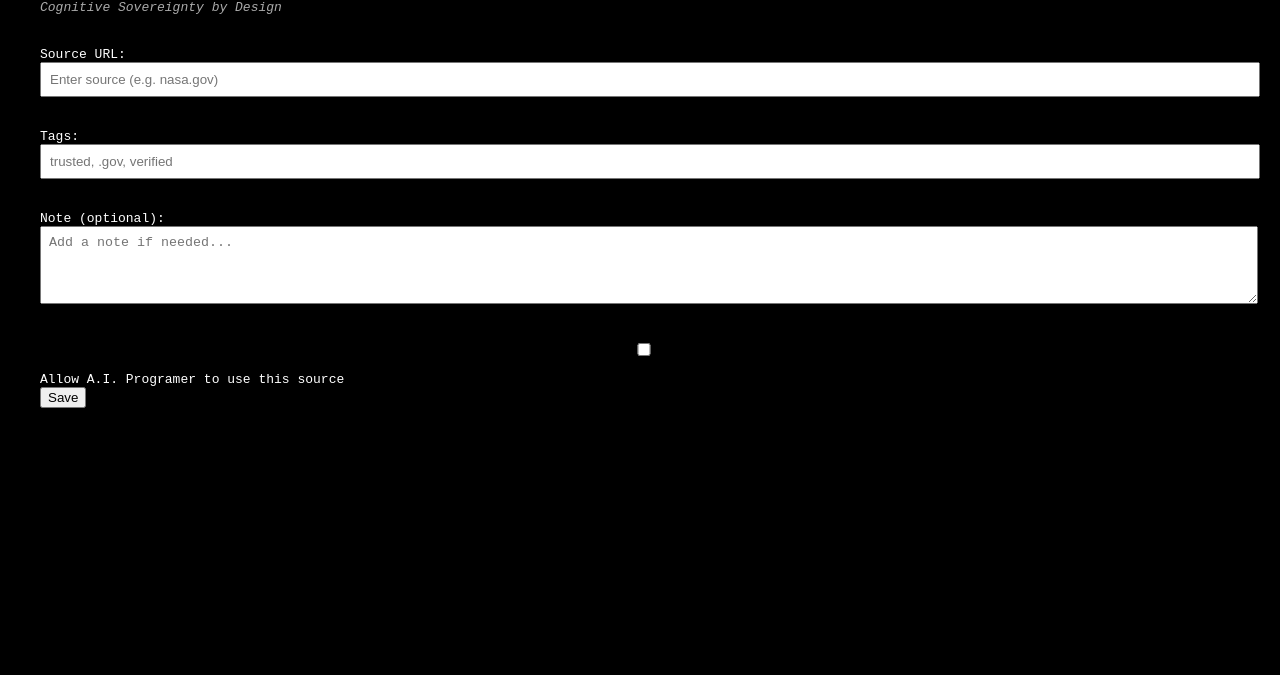
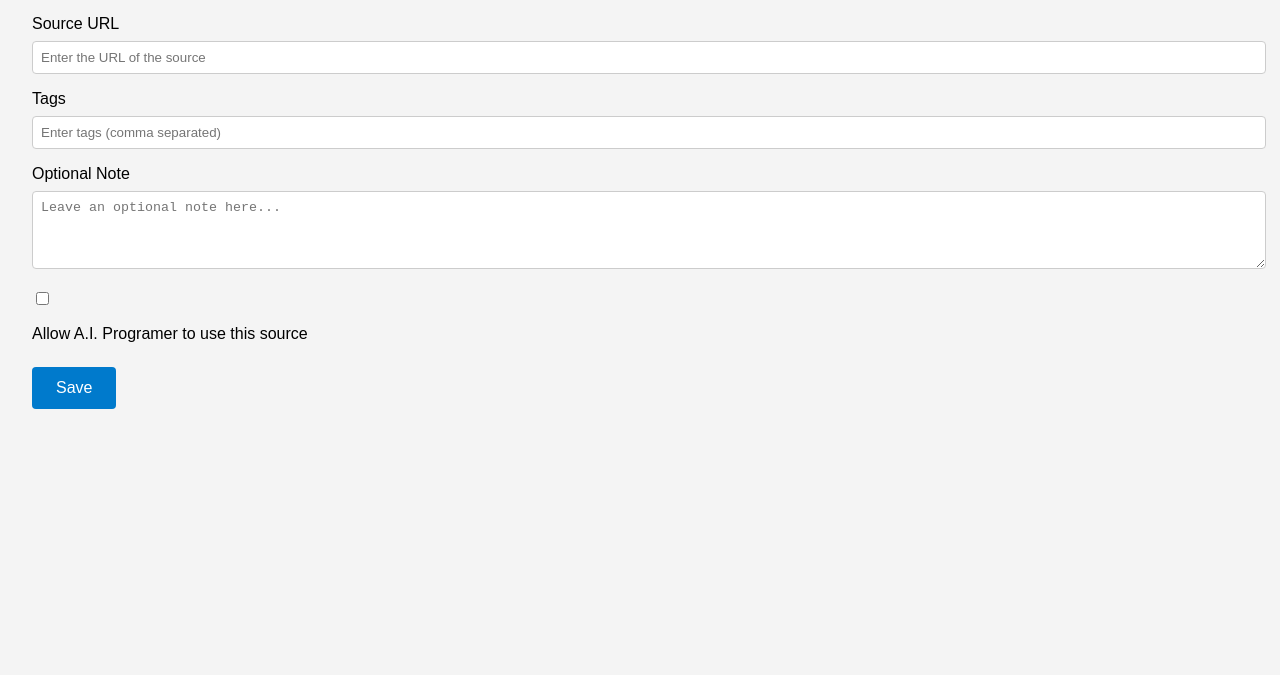
Before and after one commit to joeeddy/Ai-programer, a plain HTML site: page SourceEditor.html in a window 1280 px wide. Shown: the part 125-800 px from the top of the page. Drawn offline with Linux system fonts and the light colour scheme.

Commit message:
Update SourceEditor.html
Full working version with the brain interface and styling

```diff
--- a/SourceEditor.html
+++ b/SourceEditor.html
@@ -2,34 +2,54 @@
 <html lang="en">
 <head>
   <meta charset="UTF-8" />
-  <meta name="viewport" content="width=device-width, initial-scale=1.0"/>
   <title>A.I. Programer Source Editor</title>
-<div class="tagline">Cognitive Sovereignty by Design</div>
-
   <style>
     body {
-      background-color: black;
-      color: white;
-      font-family: monospace;
-      padding: 2rem;
+      font-family: Arial, sans-serif;
+      margin: 2rem;
+      background-color: #f4f4f4;
     }
+
     h1 {
-      color: cyan;
-      margin-bottom: 0.5rem;
+      color: #333;
     }
+
     .tagline {
       font-style: italic;
-      color: #aaaaaa;
+      color: #777;
       margin-bottom: 2rem;
     }
-    input, textarea {
-      width: 100%;
-      margin-bottom: 1rem;
-      padding: 0.5rem;
-    }
+
     label {
       display: block;
       margin-top: 1rem;
+    }
+
+    input[type="text"], textarea {
+      width: 100%;
+      padding: 0.5rem;
+      margin-top: 0.5rem;
+      border: 1px solid #ccc;
+      border-radius: 4px;
+    }
+
+    .checkbox {
+      margin-top: 1rem;
+    }
+
+    button {
+      margin-top: 1.5rem;
+      padding: 0.75rem 1.5rem;
+      font-size: 1rem;
+      background-color: #007acc;
+      color: white;
+      border: none;
+      border-radius: 4px;
+      cursor: pointer;
+    }
+
+    button:hover {
+      background-color: #005fa3;
     }
   </style>
 </head>
@@ -37,36 +57,36 @@
   <h1>A.I. Programer Source Editor</h1>
   <div class="tagline">Cognitive Sovereignty by Design</div>
 
-  <label for="sourceUrl">Source URL:</label>
-  <input type="text" id="sourceUrl" placeholder="Enter source (e.g. nasa.gov)" />
+  <label for="source-url">Source URL</label>
+  <input type="text" id="source-url" placeholder="Enter the URL of the source" />
 
-  <label for="tags">Tags:</label>
-  <input type="text" id="tags" placeholder="trusted, .gov, verified" />
+  <label for="tags">Tags</label>
+  <input type="text" id="tags" placeholder="Enter tags (comma separated)" />
 
-  <label for="note">Note (optional):</label>
-  <textarea id="note" rows="4" placeholder="Add a note if needed..."></textarea>
+  <label for="note">Optional Note</label>
+  <textarea id="note" placeholder="Leave an optional note here..." rows="4"></textarea>
 
-  <label>
-    <input type="checkbox" id="allowAI" /> Allow A.I. Programer to use this source
-  </label>
+  <div class="checkbox">
+    <input type="checkbox" id="allow-use" />
+    <label for="allow-use">Allow A.I. Programer to use this source</label>
+  </div>
 
   <button onclick="saveSource()">Save</button>
 
-  <script src="engine.js"></script>
   <script>
     function saveSource() {
-      const sourceUrl = document.getElementById("sourceUrl").value;
-      const tags = document.getElementById("tags").value;
-      const note = document.getElementById("note").value;
-      const allow = document.getElementById("allowAI").checked;
+      const url = document.getElementById('source-url').value;
+      const tags = document.getElementById('tags').value;
+      const note = document.getElementById('note').value;
+      const allowed = document.getElementById('allow-use').checked;
 
-      if (!sourceUrl || !allow) {
-        alert("Please enter a source and check the box to allow A.I. Programer access.");
+      if (!url || !allowed) {
+        alert("Please enter a source URL and allow access.");
         return;
       }
 
-      // For now, just simulate saving
-      alert(`✅ A.I. Programer has updated this source: ${sourceUrl}`);
+      // Simulate saving
+      alert(`✅ A.I. Programer has updated this source:\n\n${url}\nTags: ${tags}\nNote: ${note}`);
     }
   </script>
 </body>
```
